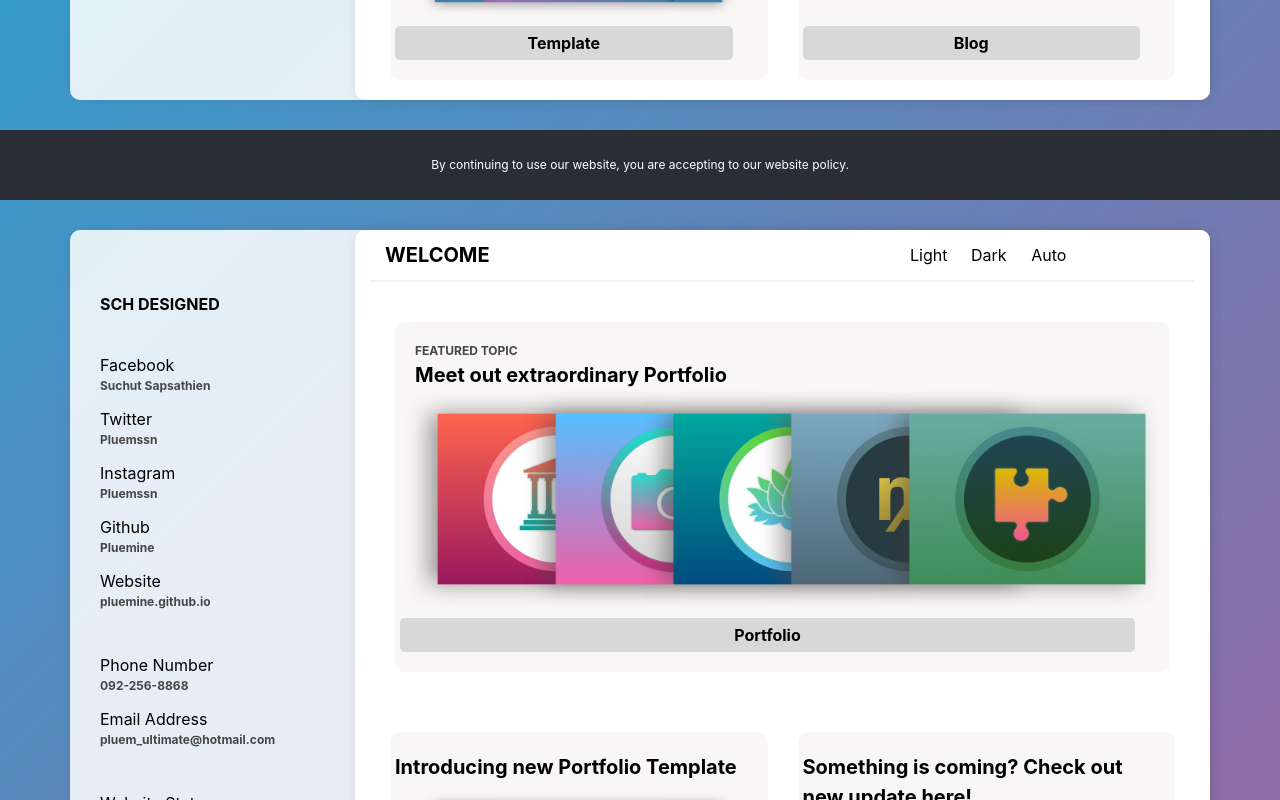
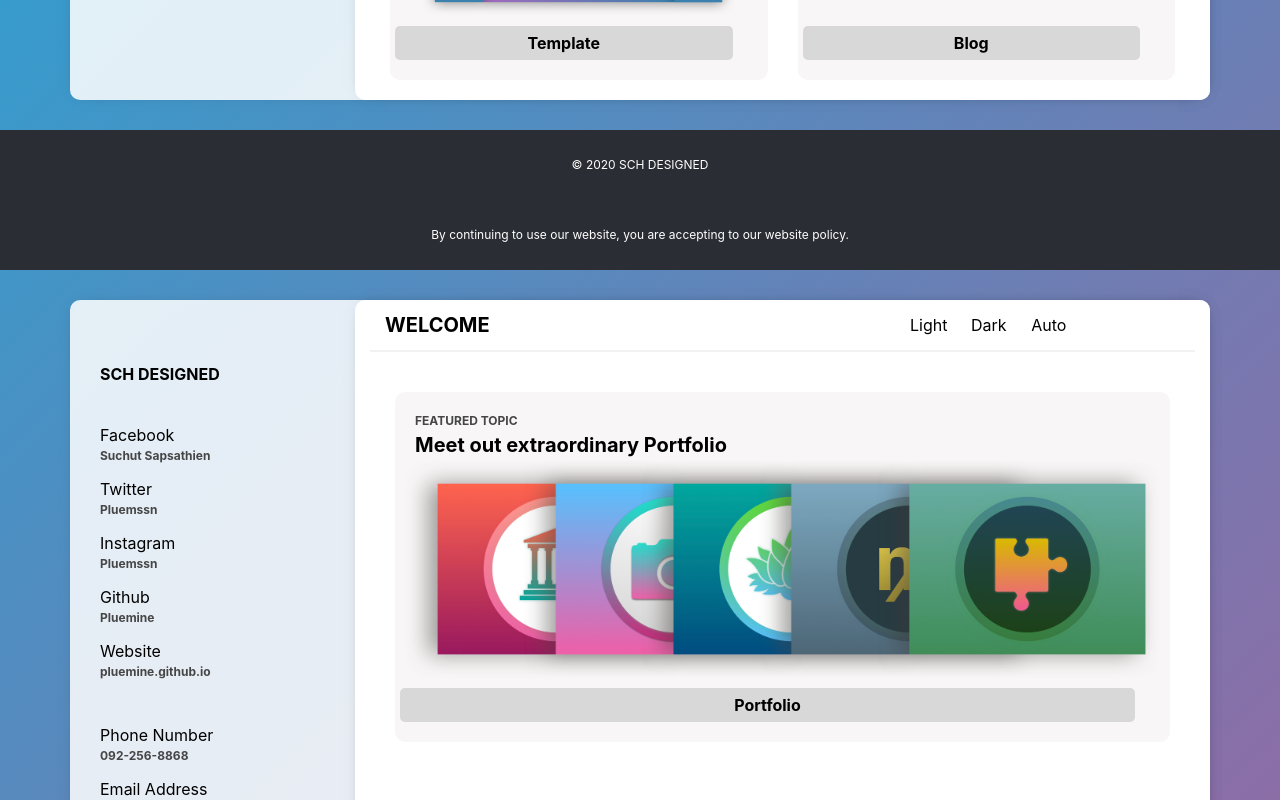
Before and after one commit to pluemine/web-data, a React (Create React App) app: page /home in a window 1280 px wide. Shown: the part 960-1760 px from the top of the page. Built offline with nearby package versions, Linux system fonts and the light colour scheme.

Commit message:
Add homepage

```diff
--- a/public/index.html
+++ b/public/index.html
@@ -24,7 +24,7 @@
       work correctly both with client-side routing and a non-root public URL.
       Learn how to configure a non-root public URL by running `npm run build`.
     -->
-    <title>React App</title>
+    <title>SCH Designed</title>
   </head>
   <body>
     <noscript>You need to enable JavaScript to run this app.</noscript>
--- a/src/components/Sidebar.js
+++ b/src/components/Sidebar.js
@@ -5,7 +5,7 @@ function Sidebar() {
     return (
         <div className="sidebar">
             <div className='row item' style={{ width: '100%', paddingTop: '60px', paddingBottom: '30px' }}>
-                <Link to='/Home' className='row'>
+                <Link to='/' className='row' style={{textDecoration: 'none' }}>
                     <div className='item-text' style={{fontWeight: 'bold' }}>SCH DESIGNED</div>
                 </Link>
             </div>
--- a/src/pages/Home.js
+++ b/src/pages/Home.js
@@ -82,6 +82,11 @@ function Home() {
                     </div>
                 </div>
             </section>
+            <section className='block'>
+                <div className='banner' align='center'>
+                    © 2020 SCH DESIGNED
+                </div>
+            </section>
         </div>
     )
 }
```
